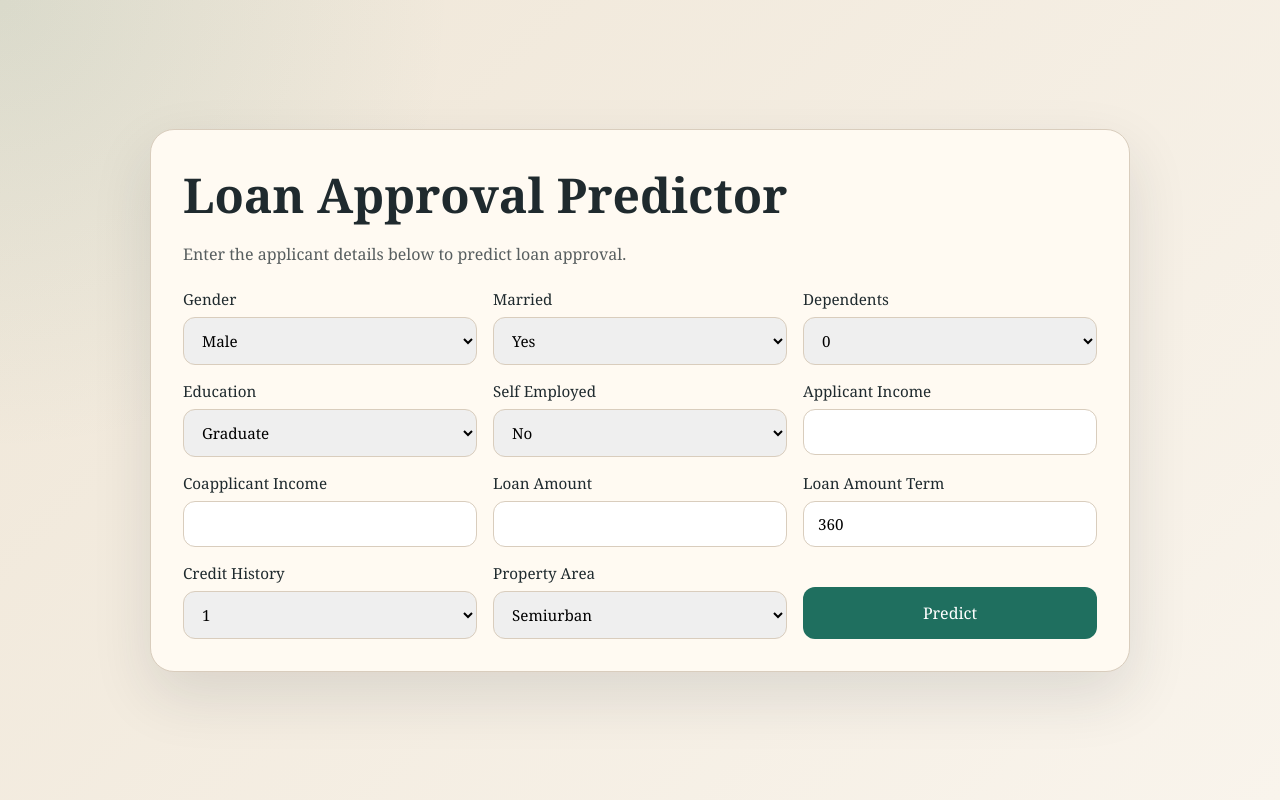
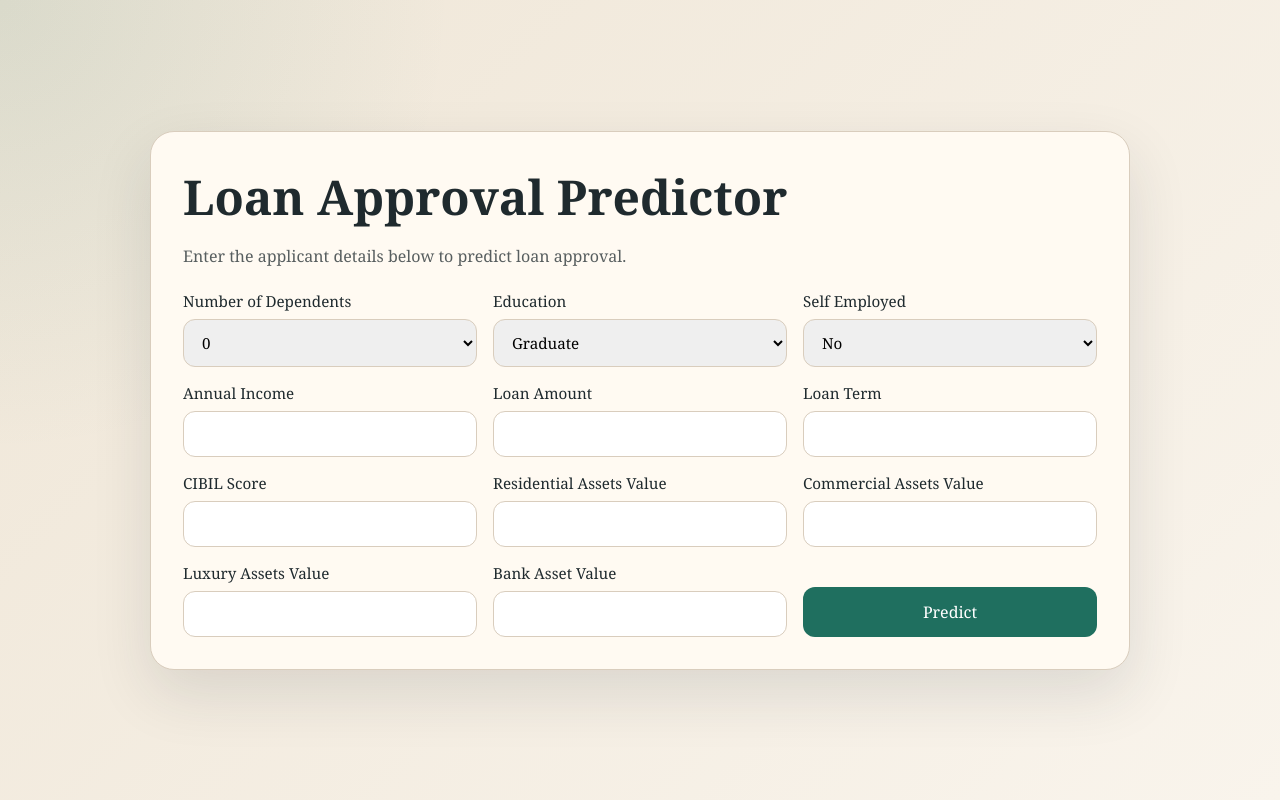
Before and after one commit to varundev10/loan-approval-predictor, a Flask app: page / in a window 1280 px wide. Run offline with Flask 3, Linux system fonts and the light colour scheme.

Commit message:
Switch deployment model to Archit Sharma loan dataset

```diff
--- a/application.py
+++ b/application.py
@@ -19,17 +19,17 @@ def predict_data():
 
     try:
         data = CustomData(
-            gender=request.form.get("gender", "Male"),
-            married=request.form.get("married", "Yes"),
-            dependents=request.form.get("dependents", "0"),
+            no_of_dependents=int(request.form.get("no_of_dependents", 0)),
             education=request.form.get("education", "Graduate"),
             self_employed=request.form.get("self_employed", "No"),
-            applicant_income=float(request.form.get("applicant_income", 0)),
-            coapplicant_income=float(request.form.get("coapplicant_income", 0)),
+            income_annum=float(request.form.get("income_annum", 0)),
             loan_amount=float(request.form.get("loan_amount", 0)),
-            loan_amount_term=float(request.form.get("loan_amount_term", 360)),
-            credit_history=float(request.form.get("credit_history", 1)),
-            property_area=request.form.get("property_area", "Semiurban"),
+            loan_term=float(request.form.get("loan_term", 0)),
+            cibil_score=float(request.form.get("cibil_score", 0)),
+            residential_assets_value=float(request.form.get("residential_assets_value", 0)),
+            commercial_assets_value=float(request.form.get("commercial_assets_value", 0)),
+            luxury_assets_value=float(request.form.get("luxury_assets_value", 0)),
+            bank_asset_value=float(request.form.get("bank_asset_value", 0)),
         )
 
         pred_df = data.get_data_as_data_frame()
--- /dev/null
+++ b/artifacts/synthetic_model_results.csv
@@ -0,0 +1,4 @@
+Model,Accuracy,Precision,Recall,F1 Score
+Random Forest,0.9812646370023419,0.9831144465290806,0.9868173258003766,0.9849624060150376
+Decision Tree,0.9789227166276346,0.9830508474576272,0.9830508474576272,0.9830508474576272
+Logistic Regression,0.914519906323185,0.9209558823529411,0.943502824858757,0.932093023255814
--- a/templates/home.html
+++ b/templates/home.html
@@ -13,24 +13,14 @@
             <p class="subtitle">Enter the applicant details below to predict loan approval.</p>
 
             <form action="{{ url_for('predict_data') }}" method="post" class="grid">
-                <label>Gender
-                    <select name="gender">
-                        <option>Male</option>
-                        <option>Female</option>
-                    </select>
-                </label>
-                <label>Married
-                    <select name="married">
-                        <option>Yes</option>
-                        <option>No</option>
-                    </select>
-                </label>
-                <label>Dependents
-                    <select name="dependents">
+                <label>Number of Dependents
+                    <select name="no_of_dependents">
                         <option>0</option>
                         <option>1</option>
                         <option>2</option>
-                        <option>3+</option>
+                        <option>3</option>
+                        <option>4</option>
+                        <option>5</option>
                     </select>
                 </label>
                 <label>Education
@@ -45,30 +35,29 @@
                         <option>Yes</option>
                     </select>
                 </label>
-                <label>Applicant Income
-                    <input type="number" name="applicant_income" step="any" required>
-                </label>
-                <label>Coapplicant Income
-                    <input type="number" name="coapplicant_income" step="any" required>
+                <label>Annual Income
+                    <input type="number" name="income_annum" step="any" required>
                 </label>
                 <label>Loan Amount
                     <input type="number" name="loan_amount" step="any" required>
                 </label>
-                <label>Loan Amount Term
-                    <input type="number" name="loan_amount_term" step="any" value="360" required>
+                <label>Loan Term
+                    <input type="number" name="loan_term" step="any" required>
                 </label>
-                <label>Credit History
-                    <select name="credit_history">
-                        <option value="1">1</option>
-                        <option value="0">0</option>
-                    </select>
+                <label>CIBIL Score
+                    <input type="number" name="cibil_score" step="any" required>
                 </label>
-                <label>Property Area
-                    <select name="property_area">
-                        <option>Semiurban</option>
-                        <option>Urban</option>
-                        <option>Rural</option>
-                    </select>
+                <label>Residential Assets Value
+                    <input type="number" name="residential_assets_value" step="any" required>
+                </label>
+                <label>Commercial Assets Value
+                    <input type="number" name="commercial_assets_value" step="any" required>
+                </label>
+                <label>Luxury Assets Value
+                    <input type="number" name="luxury_assets_value" step="any" required>
+                </label>
+                <label>Bank Asset Value
+                    <input type="number" name="bank_asset_value" step="any" required>
                 </label>
                 <button type="submit">Predict</button>
             </form>
```
Also changed, not shown: src/pipeline/predict_pipeline.py (+21 -21 lines), 2 other files.
